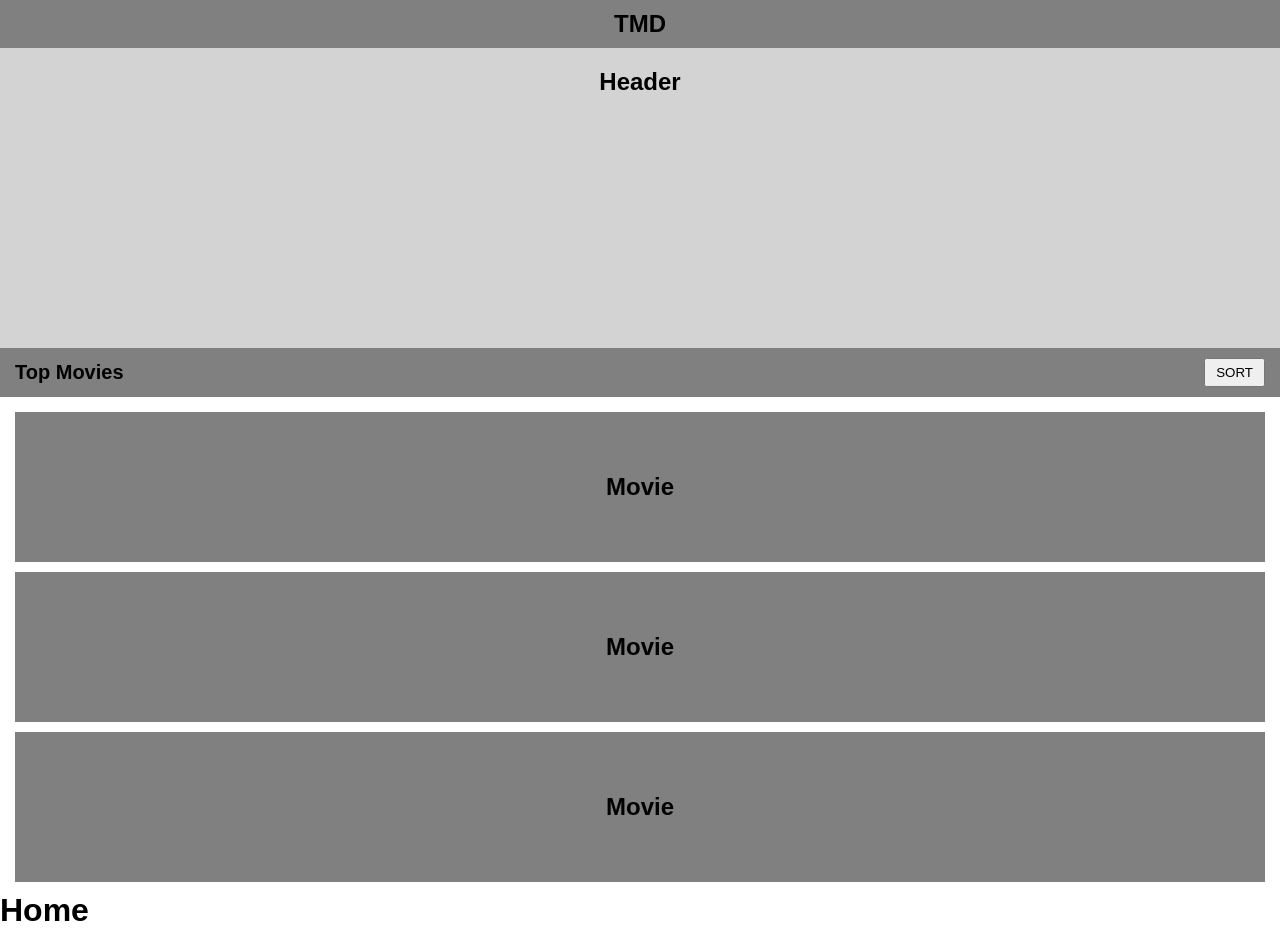
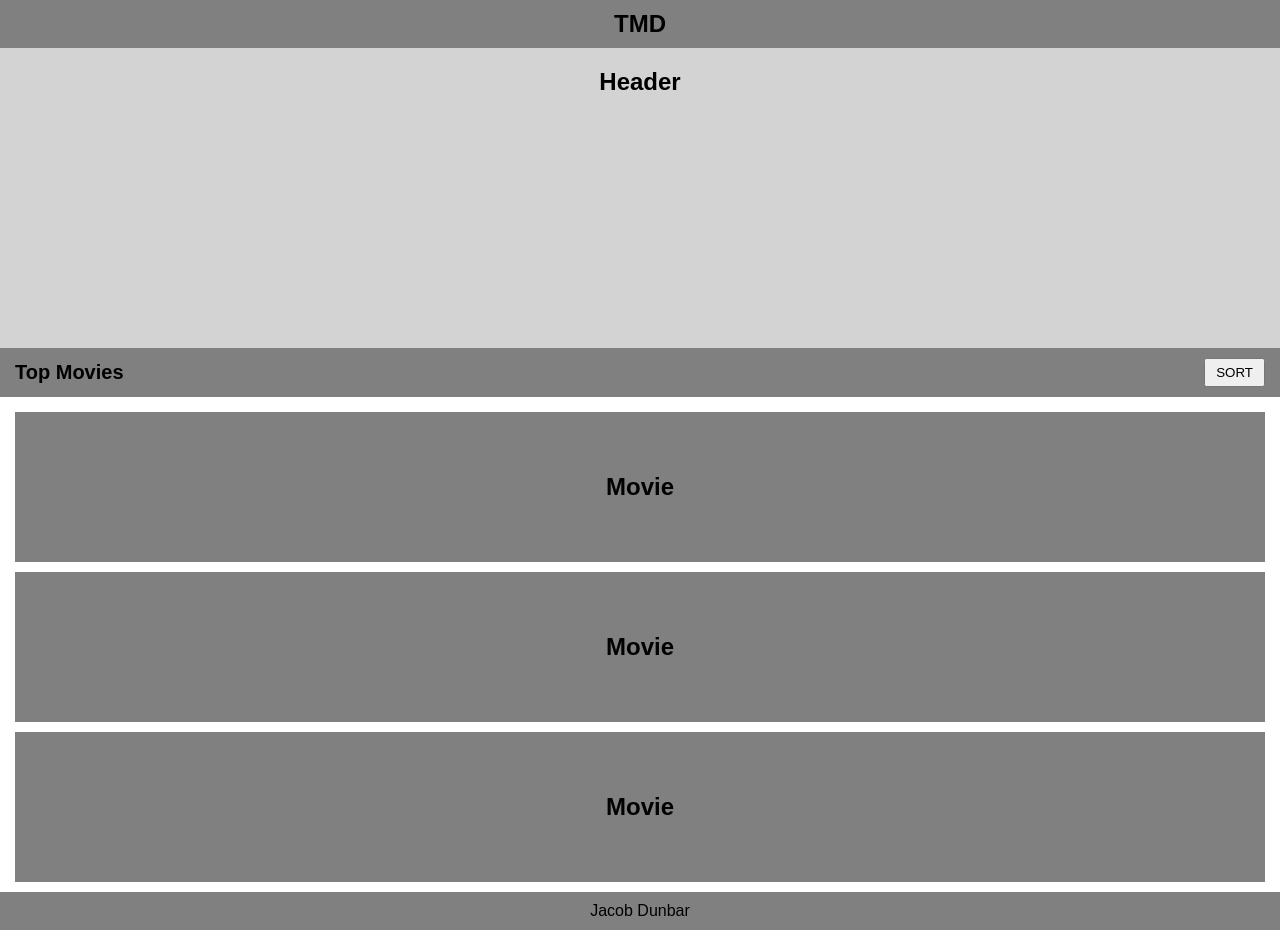
Before and after one commit to Jacob-Dunbar/top-movie-database, a Vue app: page /#/ in a window 1280 px wide. Built offline with nearby package versions, Linux system fonts and the light colour scheme.

Commit message:
feat: add footer component

```diff
--- a/src/App.vue
+++ b/src/App.vue
@@ -1,6 +1,18 @@
 <template>
+  <Navbar />
   <router-view />
+  <Footer />
 </template>
+
+<script>
+import Navbar from "./components/Navbar.vue";
+import Footer from "./components/Footer.vue";
+
+export default {
+  name: "App",
+  components: { Navbar, Footer },
+};
+</script>
 
 <style>
 * {
--- /dev/null
+++ b/src/components/Footer.vue
@@ -0,0 +1,19 @@
+<template>
+  <footer>
+    <p>Jacob Dunbar</p>
+  </footer>
+</template>
+
+<script></script>
+
+<style>
+footer {
+  width: 100%;
+  background-color: grey;
+  padding: 10px;
+}
+
+footer p {
+  text-align: center;
+}
+</style>
--- a/src/views/Home.vue
+++ b/src/views/Home.vue
@@ -1,18 +1,15 @@
 <template>
   <div class="home">
-    <Navbar />
     <Header />
     <MovieList />
-    <h1>Home</h1>
   </div>
 </template>
 
 <script>
-import Navbar from "../components/Navbar.vue";
 import Header from "../components/Header.vue";
 import MovieList from "../components/MovieList.vue";
 export default {
   name: "Home",
-  components: { Navbar, Header, MovieList },
+  components: { Header, MovieList },
 };
 </script>
```
